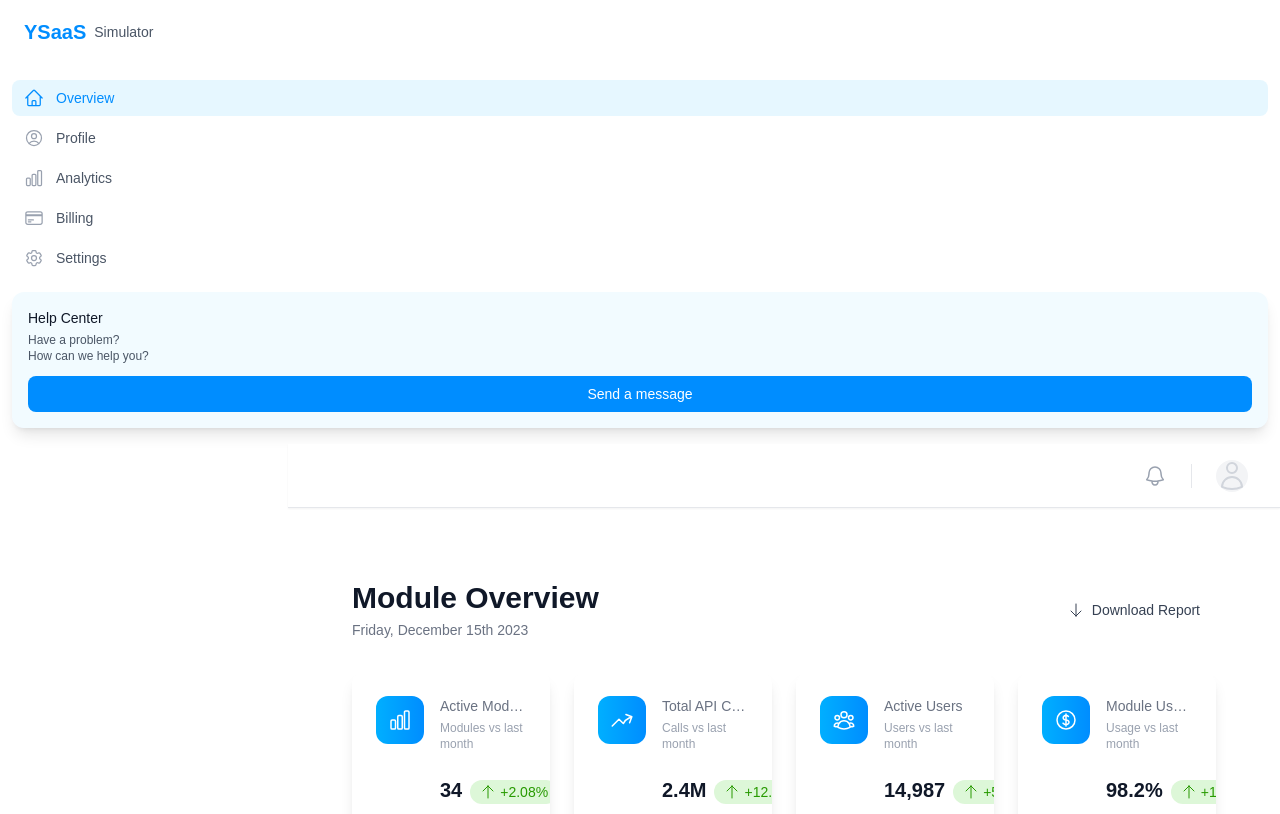
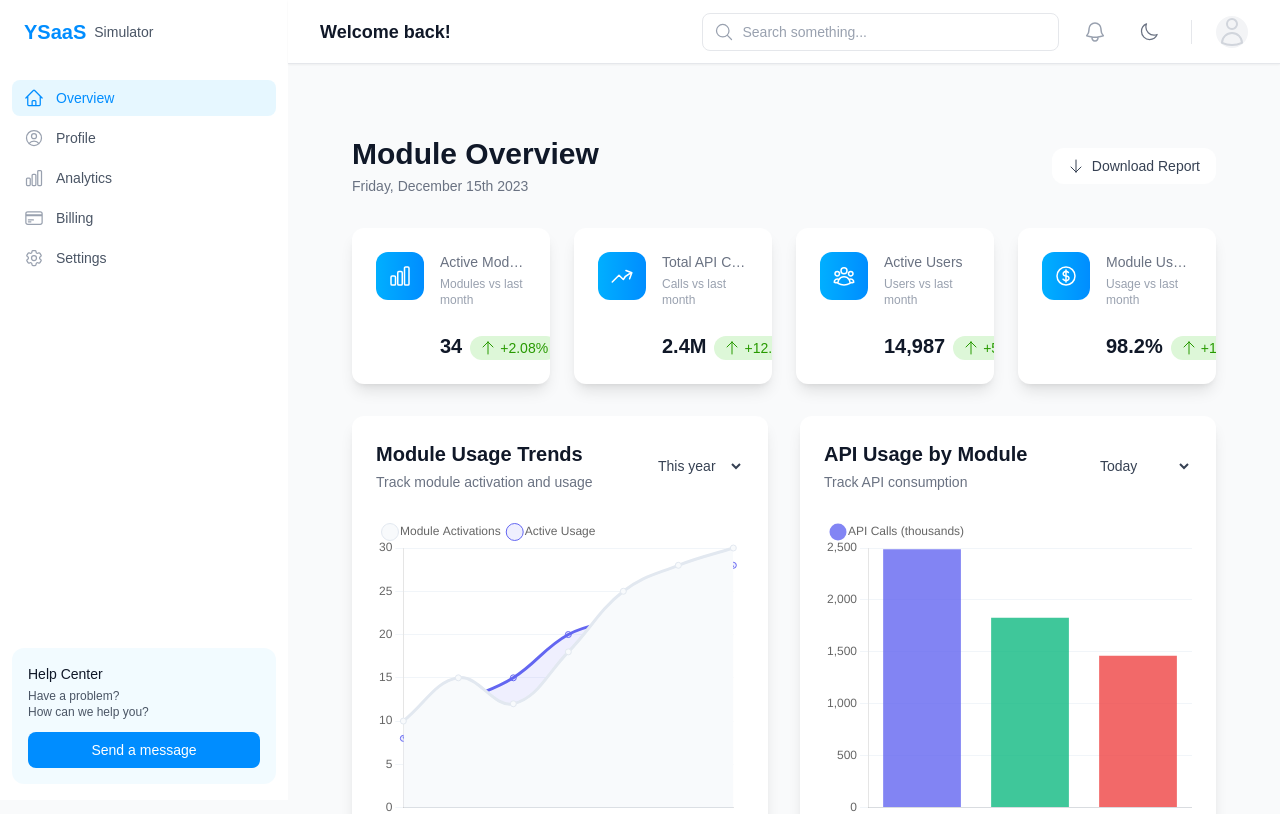
Before and after one commit to pixelbren/saas-module-simulator, a Next.js app: page /dashboard in a window 1280 px wide. Shown: the top 814 px of the page. Built offline with nearby package versions, Linux system fonts and the light colour scheme; no server answers.

Commit message:
feat: implement dark mode toggle with system preference and persistence

```diff
--- a/src/app/dashboard/layout.tsx
+++ b/src/app/dashboard/layout.tsx
@@ -1,11 +1,16 @@
 "use client";
 
 import { useState } from "react";
-import { Bars3Icon, BellIcon } from "@heroicons/react/24/outline";
+import {
+  Bars3Icon,
+  BellIcon,
+  MagnifyingGlassIcon,
+} from "@heroicons/react/24/outline";
 import Sidebar from "@/components/Sidebar";
 import Image from "next/image";
 import { UserIcon } from "@heroicons/react/24/outline";
 import { useSession } from "next-auth/react";
+import ThemeToggle from "@/components/ThemeToggle";
 
 export default function DashboardLayout({
   children,
@@ -16,8 +21,9 @@ export default function DashboardLayout({
   const { data: session } = useSession();
 
   return (
-    <div>
+    <div className="min-h-screen bg-gray-50 dark:bg-gray-900">
       <Sidebar isMobile={sidebarOpen} onClose={() => setSidebarOpen(false)} />
+
       <div className="lg:pl-72">
         <div className="sticky top-0 z-40 flex h-16 shrink-0 items-center gap-x-4 border-b border-gray-200 dark:border-gray-700 bg-white dark:bg-gray-800 px-4 shadow-sm sm:gap-x-6 sm:px-6 lg:px-8">
           <button
@@ -30,15 +36,45 @@ export default function DashboardLayout({
           </button>
 
           <div className="flex flex-1 gap-x-4 self-stretch lg:gap-x-6">
-            <div className="flex flex-1" />
+            <div className="flex items-center">
+              <h1 className="text-lg font-semibold text-gray-900 dark:text-white">
+                Welcome back
+                {session?.user?.name ? `, ${session.user.name}` : ""}!
+              </h1>
+            </div>
+          </div>
+
+          <div className="flex flex-1 max-w-md">
+            <label htmlFor="search" className="sr-only">
+              Search
+            </label>
+            <div className="relative w-full">
+              <div className="pointer-events-none absolute inset-y-0 left-0 flex items-center pl-3">
+                <MagnifyingGlassIcon
+                  className="h-5 w-5 text-gray-400"
+                  aria-hidden="true"
+                />
+              </div>
+              <input
+                type="search"
+                name="search"
+                id="search"
+                className="block w-full rounded-lg border border-gray-200 bg-white py-2 pl-10 pr-3 text-sm placeholder:text-gray-400 focus:border-primary-500 focus:outline-none focus:ring-1 focus:ring-primary-500 dark:border-gray-700 dark:bg-gray-800 dark:text-gray-200 dark:placeholder:text-gray-500"
+                placeholder="Search something..."
+              />
+            </div>
+          </div>
+
           <div className="flex items-center gap-x-4 lg:gap-x-6">
             <button
               type="button"
-                className="-m-2.5 p-2.5 text-gray-400 hover:text-gray-500"
+              className="-m-2.5 p-2.5 text-gray-400 hover:text-gray-500 dark:text-gray-400 dark:hover:text-gray-300"
             >
               <span className="sr-only">View notifications</span>
               <BellIcon className="h-6 w-6" aria-hidden="true" />
             </button>
+
+            <ThemeToggle />
 
             <div
               className="hidden lg:block lg:h-6 lg:w-px lg:bg-gray-200 dark:lg:bg-gray-700"
@@ -46,7 +82,7 @@ export default function DashboardLayout({
             />
 
             <div className="relative">
-                <button className="relative flex rounded-full bg-white text-sm focus:outline-none focus:ring-2 focus:ring-primary-500 focus:ring-offset-2">
+              <button className="relative flex rounded-full bg-white dark:bg-gray-800 text-sm focus:outline-none focus:ring-2 focus:ring-primary-500 focus:ring-offset-2">
                 <span className="sr-only">Open user menu</span>
                 <div className="h-8 w-8 rounded-full overflow-hidden bg-gray-100 dark:bg-gray-700">
                   {session?.user?.image ? (
@@ -65,7 +101,6 @@ export default function DashboardLayout({
             </div>
           </div>
         </div>
-        </div>
 
         <main className="py-10">
           <div className="px-4 sm:px-6 lg:px-8">{children}</div>
--- a/src/app/layout.tsx
+++ b/src/app/layout.tsx
@@ -1,5 +1,4 @@
 import type { Metadata } from "next";
-import { Inter } from "next/font/google";
 import "./globals.css";
 import { Toaster } from "react-hot-toast";
 import { Providers } from "./providers";
@@ -15,8 +14,23 @@ export default function RootLayout({
   children: React.ReactNode;
 }) {
   return (
-    <html lang="en">
-      <body>
+    <html lang="en" className="h-full" suppressHydrationWarning>
+      <head>
+        <script
+          dangerouslySetInnerHTML={{
+            __html: `
+              try {
+                if (localStorage.getItem('theme') === 'dark' || (!localStorage.getItem('theme') && window.matchMedia('(prefers-color-scheme: dark)').matches)) {
+                  document.documentElement.classList.add('dark');
+                } else {
+                  document.documentElement.classList.remove('dark');
+                }
+              } catch (_) {}
+            `,
+          }}
+        />
+      </head>
+      <body className="h-full">
         <Providers>
           <Toaster position="top-right" />
           {children}
--- a/src/components/Sidebar.tsx
+++ b/src/components/Sidebar.tsx
@@ -33,8 +33,8 @@ const navigation: NavigationItem[] = [
 export default function Sidebar({ isMobile = false, onClose }: SidebarProps) {
   const pathname = usePathname();
 
-  return (
-    <div className="flex h-full flex-col bg-white dark:bg-[#1C1C28]">
+  const content = (
+    <div className="flex h-full flex-col bg-white dark:bg-gray-800">
       {/* Logo section */}
       <div className="flex h-16 items-center gap-2 px-6">
         <Link href="/dashboard" className="flex items-center gap-2">
@@ -48,7 +48,7 @@ export default function Sidebar({ isMobile = false, onClose }: SidebarProps) {
         {isMobile && onClose && (
           <button
             onClick={onClose}
-            className="ml-auto rounded-lg p-2 text-gray-500 hover:bg-gray-100 dark:hover:bg-gray-800"
+            className="ml-auto rounded-lg p-2 text-gray-500 hover:bg-gray-100 dark:text-gray-400 dark:hover:bg-gray-700"
           >
             <XMarkIcon className="h-5 w-5" />
           </button>
@@ -67,7 +67,7 @@ export default function Sidebar({ isMobile = false, onClose }: SidebarProps) {
               className={`group flex items-center gap-3 rounded-lg px-3 py-2 text-sm font-medium transition-colors ${
                 isActive
                   ? "bg-primary-400/10 text-primary-600 dark:bg-primary-500/10 dark:text-primary-400"
-                  : "text-gray-600 hover:bg-gray-100 dark:text-gray-400 dark:hover:bg-gray-800"
+                  : "text-gray-600 hover:bg-gray-100 dark:text-gray-400 dark:hover:bg-gray-700"
               }`}
             >
               <item.icon
@@ -85,7 +85,7 @@ export default function Sidebar({ isMobile = false, onClose }: SidebarProps) {
       </nav>
 
       {/* Help section */}
-      <div className="mx-3 mb-4 rounded-xl bg-primary-400/5 p-4 shadow-lg dark:bg-primary-500/5">
+      <div className="mx-3 mb-4 rounded-xl bg-primary-400/5 p-4 dark:bg-primary-500/5">
         <h3 className="text-sm font-medium text-gray-900 dark:text-white">
           Help Center
         </h3>
@@ -100,4 +100,26 @@ export default function Sidebar({ isMobile = false, onClose }: SidebarProps) {
       </div>
     </div>
   );
+
+  if (isMobile) {
+    return (
+      <>
+        {/* Mobile sidebar backdrop */}
+        <div
+          className="fixed inset-0 z-40 bg-gray-900/50 backdrop-blur-sm lg:hidden"
+          onClick={onClose}
+        />
+        {/* Mobile sidebar */}
+        <div className="fixed inset-y-0 left-0 z-50 w-72 transform overflow-y-auto bg-white dark:bg-gray-800 shadow-xl transition-transform duration-300 ease-in-out">
+          {content}
+        </div>
+      </>
+    );
+  }
+
+  return (
+    <div className="hidden lg:fixed lg:inset-y-0 lg:flex lg:w-72 lg:flex-col">
+      {content}
+    </div>
+  );
 }
--- /dev/null
+++ b/src/components/ThemeToggle.tsx
@@ -0,0 +1,67 @@
+"use client";
+
+import { useState, useEffect } from "react";
+import { MoonIcon, SunIcon } from "@heroicons/react/24/outline";
+
+export default function ThemeToggle() {
+  const [darkMode, setDarkMode] = useState(false);
+
+  useEffect(() => {
+    // Check localStorage first
+    const isDark = localStorage.getItem("theme") === "dark";
+    // If no theme is set, check system preference
+    const systemPrefersDark = window.matchMedia(
+      "(prefers-color-scheme: dark)"
+    ).matches;
+
+    if (isDark || (!localStorage.getItem("theme") && systemPrefersDark)) {
+      setDarkMode(true);
+      document.documentElement.classList.add("dark");
+    } else {
+      setDarkMode(false);
+      document.documentElement.classList.remove("dark");
+    }
+
+    // Listen for system theme changes
+    const mediaQuery = window.matchMedia("(prefers-color-scheme: dark)");
+    const handleChange = (e: MediaQueryListEvent) => {
+      if (!localStorage.getItem("theme")) {
+        setDarkMode(e.matches);
+        if (e.matches) {
+          document.documentElement.classList.add("dark");
+        } else {
+          document.documentElement.classList.remove("dark");
+        }
+      }
+    };
+
+    mediaQuery.addEventListener("change", handleChange);
+    return () => mediaQuery.removeEventListener("change", handleChange);
+  }, []);
+
+  const toggleDarkMode = () => {
+    if (darkMode) {
+      localStorage.setItem("theme", "light");
+      document.documentElement.classList.remove("dark");
+      setDarkMode(false);
+    } else {
+      localStorage.setItem("theme", "dark");
+      document.documentElement.classList.add("dark");
+      setDarkMode(true);
+    }
+  };
+
+  return (
+    <button
+      onClick={toggleDarkMode}
+      className="rounded-lg p-2 text-gray-500 hover:bg-gray-100 dark:text-gray-400 dark:hover:bg-gray-700"
+      aria-label="Toggle dark mode"
+    >
+      {darkMode ? (
+        <SunIcon className="h-5 w-5" />
+      ) : (
+        <MoonIcon className="h-5 w-5" />
+      )}
+    </button>
+  );
+}
--- /dev/null
+++ b/tailwind.config.js
@@ -0,0 +1,29 @@
+/** @type {import('tailwindcss').Config} */
+module.exports = {
+  darkMode: "class",
+  content: [
+    "./src/pages/**/*.{js,ts,jsx,tsx,mdx}",
+    "./src/components/**/*.{js,ts,jsx,tsx,mdx}",
+    "./src/app/**/*.{js,ts,jsx,tsx,mdx}",
+  ],
+  theme: {
+    extend: {
+      colors: {
+        primary: {
+          50: "#f0f9ff",
+          100: "#e0f2fe",
+          200: "#bae6fd",
+          300: "#7dd3fc",
+          400: "#38bdf8",
+          500: "#0ea5e9",
+          600: "#0284c7",
+          700: "#0369a1",
+          800: "#075985",
+          900: "#0c4a6e",
+          950: "#082f49",
+        },
+      },
+    },
+  },
+  plugins: [],
+};
```
Lines whose indentation alone changed are shown as unchanged.
